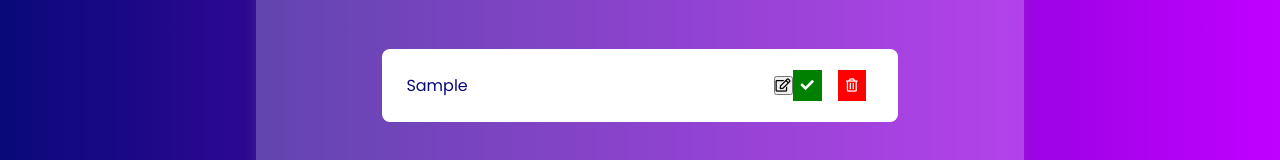
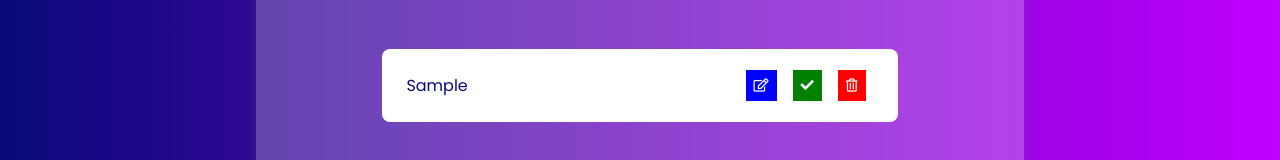
Before and after one commit to Charlotte-Mendy/Todo-List, a plain HTML site: page index.html in a window 1280 px wide. Both pictures are taken after typing "Sample" into the empty fields and a click on the button 897 px from the left and 328 px from the top of the page. Shown: the part 479-639 px from the top of the page. Drawn offline with Linux system fonts and the light colour scheme.

Commit message:
Add styles for edit button

```diff
--- a/styles/style.css
+++ b/styles/style.css
@@ -120,7 +120,7 @@ form button:hover {
   color: var(--blue);
   text-decoration: line-through;
 }
-
+.edit-btn,
 .complete-btn,
 .delete-btn {
   color: var(--white);
@@ -128,10 +128,14 @@ form button:hover {
   border: none;
   cursor: pointer;
 }
-
+.fa-edit,
 .fa-check,
 .fa-trash-alt {
   pointer-events: none;
+}
+.edit-btn {
+  margin-right: 1rem;
+  background-color: blue;
 }
 
 .complete-btn {
```
